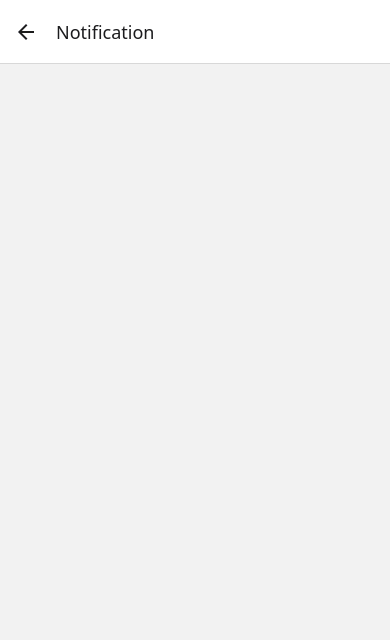
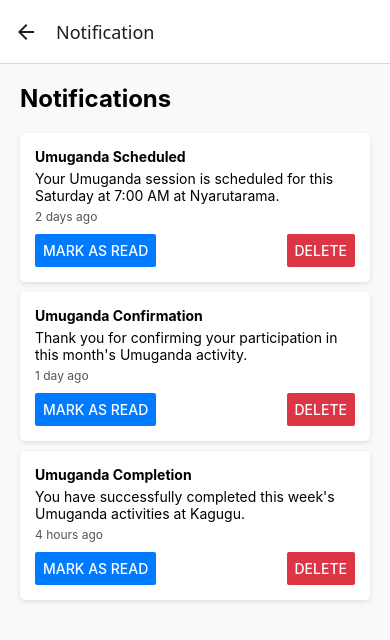
Before and after one commit to Baudoin10/Umuganda, a React Native app: screen /Notification in a window 390 px wide. Shown: the top 640 px of the page. Built offline with nearby package versions, Linux system fonts and the light colour scheme.

Commit message:
fixed notification page

```diff
--- a/Dashboard/Dashboard.jsx
+++ b/Dashboard/Dashboard.jsx
@@ -21,7 +21,7 @@ const Dashboard = ({ navigation }) => {
     {
       id: "2",
       title: "Notifications",
-      screen: "Notifications",
+      screen: "Notification",
       icon: "notifications",
     },
     { id: "3", title: "Feedback", screen: "Feedback", icon: "feedback" },
--- a/Dashboard/Notification.jsx
+++ b/Dashboard/Notification.jsx
@@ -1,11 +1,84 @@
-import React from 'react'
+import React from "react";
+import { View, Text, Button, StyleSheet } from "react-native";
 
 const Notification = () => {
+  const notifications = [
+    {
+      title: "Umuganda Scheduled",
+      description:
+        "Your Umuganda session is scheduled for this Saturday at 7:00 AM at Nyarutarama.",
+      time: "2 days ago",
+    },
+    {
+      title: "Umuganda Confirmation",
+      description:
+        "Thank you for confirming your participation in this month's Umuganda activity.",
+      time: "1 day ago",
+    },
+    {
+      title: "Umuganda Completion",
+      description:
+        "You have successfully completed this week's Umuganda activities at Kagugu.",
+      time: "4 hours ago",
+    },
+  ];
+
   return (
-    <div>
+    <View style={styles.container}>
+      <Text style={styles.title}>Notifications</Text>
+      {notifications.map((notification, index) => (
+        <View key={index} style={styles.notificationCard}>
+          <Text style={styles.notificationTitle}>{notification.title}</Text>
+          <Text style={styles.notificationDescription}>
+            {notification.description}
+          </Text>
+          <Text style={styles.notificationTime}>{notification.time}</Text>
+          <View style={styles.buttonContainer}>
+            <Button title="Mark as Read" color="#007BFF" />
+            <Button title="Delete" color="#DC3545" />
+          </View>
+        </View>
+      ))}
+    </View>
+  );
+};
 
-    </div>
-  )
-}
+const styles = StyleSheet.create({
+  container: {
+    padding: 20,
+    backgroundColor: "#F9F9F9",
+    flex: 1,
+  },
+  title: {
+    fontSize: 24,
+    fontWeight: "bold",
+    marginBottom: 20,
+  },
+  notificationCard: {
+    backgroundColor: "#FFFFFF",
+    padding: 15,
+    marginBottom: 10,
+    borderRadius: 5,
+    shadowColor: "#000",
+    shadowOffset: { width: 0, height: 2 },
+    shadowOpacity: 0.1,
+    shadowRadius: 5,
+  },
+  notificationTitle: {
+    fontWeight: "bold",
+  },
+  notificationDescription: {
+    marginVertical: 5,
+  },
+  notificationTime: {
+    color: "#555",
+    fontSize: 12,
+  },
+  buttonContainer: {
+    flexDirection: "row",
+    marginTop: 10,
+    justifyContent: "space-between",
+  },
+});
 
-export default Notification
+export default Notification;
```
